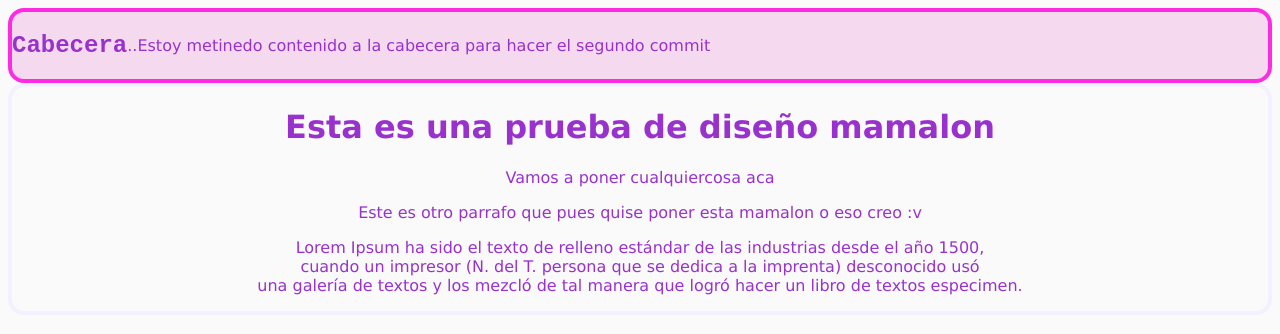
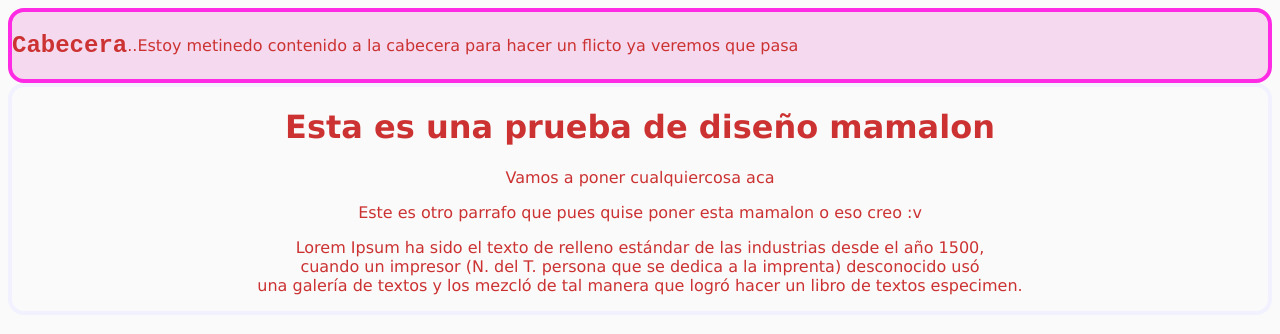
Before and after one commit to brayan-wq/pruebaplatzi, a plain HTML site: page index.html in a window 1280 px wide. Drawn offline with Linux system fonts and the light colour scheme.

Commit message:
Modifique la cabecera y el color del txt

```diff
--- a/css/estilos.css
+++ b/css/estilos.css
@@ -1,6 +1,6 @@
 body{
     text-align: center;
-    color: darkorchid;
+    color: rgb(204, 50, 50);
     background-color: rgb(250, 250, 250);
     font-family: 'Lucida Sans', 'Lucida Sans Regular', 'Lucida Grande', 'Lucida Sans Unicode', Geneva, Verdana, sans-serif;
 }
--- a/index.html
+++ b/index.html
@@ -9,7 +9,7 @@
         <h2>Cabecera</h2>
     <p>.</p>
     <p>.</p>
-     <p>Estoy metinedo contenido a la cabecera para hacer el segundo commit</p>
+     <p>Estoy metinedo contenido a la cabecera para hacer un flicto ya veremos que pasa</p>
     </div>
     <div id="Container">
         <h1>Esta es una prueba de diseño mamalon</h1>
```
